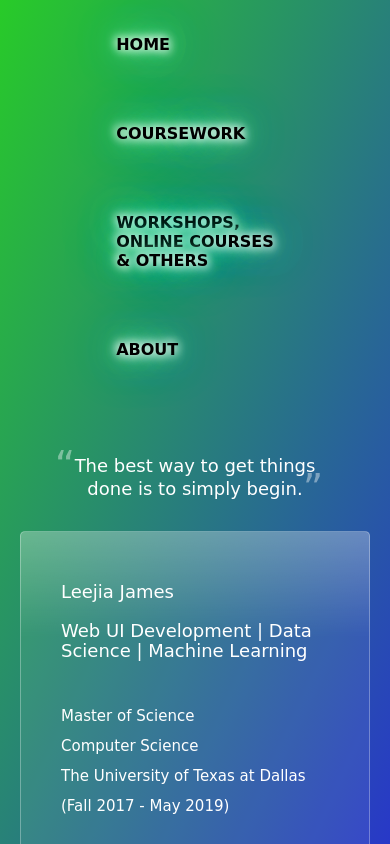
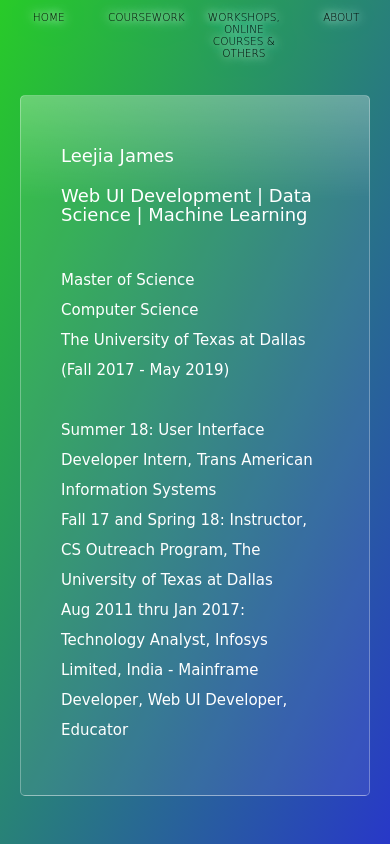
Before and after one commit to leejiaj/PersonalHomepage, an Angular app: page /home in a window 390 px wide. Shown: the top 844 px of the page. Built offline with nearby package versions, Linux system fonts and the light colour scheme.

Commit message:
changes for responsiveness

```diff
--- a/src/app/app.component.html
+++ b/src/app/app.component.html
@@ -3,15 +3,12 @@
     <nav class="neon_text">
       <a routerLink="/home">HOME</a>
       <a routerLink="/coursework">COURSEWORK</a>
-      <a routerLink="/recent">WORKSHOPS, <br> ONLINE COURSES <br> & OTHERS</a>
+      <a routerLink="/recent">WORKSHOPS, ONLINE COURSES & OTHERS</a>
       <a routerLink="/about">ABOUT</a>
     </nav>
   </div>
   <div class="maincontent">
     <!-- <a href="#" class="logo"><span>Leejia James</span></a> -->
-    <blockquote>
-      The best way to get things done is to simply begin.
-    </blockquote>
     <router-outlet></router-outlet>
   </div>
 </div>
--- a/src/app/app.component.scss
+++ b/src/app/app.component.scss
@@ -1,21 +1,54 @@
+$color_two: #fff;
+
 .content{
     display: flex;
     flex-direction: row;
 }
 
 .sidenav{
-    float: left;
-    flex: 15%;
+    // float: left;
+    // flex: 15%;
     position: fixed;
-    margin-top: 100px;
+    width: 100%;
+    // margin-top: 100px;
 }
 
 .maincontent{
-    margin-left: 200px;
-    margin-top: 50px;
-    float: right;
-    flex: 70%;
+    // margin-left: 200px;
+    margin-top: 5em;
+    width: 100%;
+    // float: right;
+    // flex: 70%;
 }
+
+nav {
+    text-align: justify;
+    display: flex;
+    flex-direction: row;
+
+    a {
+        padding: 1em;
+        text-decoration: none !important;
+        margin: 1em;
+        display: inline-block;
+        color: rgb(0, 0, 0);
+        font-weight: 300;
+        // font-family: cursive;
+        font-family: 'Comic Sans MS','Chiller',Verdana;
+        font-size: 16px;
+        width: 25%;
+        text-align: center;
+      }
+
+    a:hover {
+      color: $color_two;
+    }
+
+    a.active {
+    color: $color_two;
+    }
+
+  }
 
 @media (max-width: 768px) {
     .content{
@@ -23,13 +56,27 @@
         flex-direction: column;
     }
     .sidenav{
-        flex: 100%;
-        margin: auto;
-        position: relative;
+        // flex: 50%;
+        // max-width: 50%;
+        // flex-direction: column;
+        // margin: auto;
+        display: inline-flex;
+        // position: absolute;
+
+    }
+
+    nav {
+        a {
+            font-size: .7em;
+            margin: .5em;
+            padding: .5em;
+            // width: 25%;
+            // text-align: center;
+        }
     }
 
     .maincontent{
         margin-left: 0;
-        flex: 100%;
+        // flex: 100%;
     }
 }
--- a/src/app/coursework-detail/coursework-detail.component.scss
+++ b/src/app/coursework-detail/coursework-detail.component.scss
@@ -4,6 +4,7 @@
     float: left;
     text-align: justify;
     margin-left: 50px;
+    margin-top: 50px;
     line-height: 2em;
     // margin: 20px;
     // padding: 20px;
@@ -15,6 +16,7 @@
     float: right;
     text-align: justify;
     margin-right: 10px;
+    margin-top: 50px;
 }
 
 
--- a/src/app/home/home.component.html
+++ b/src/app/home/home.component.html
@@ -47,4 +47,8 @@
       </div>
     </div> -->
   </section>
+
+  <!-- <blockquote>
+    The best way to get things done is to simply begin.
+  </blockquote> -->
 </main>
--- a/src/app/home/home.component.scss
+++ b/src/app/home/home.component.scss
@@ -1,3 +1,6 @@
+
+$color_one: #50faab;
+$color_two: #fff;
 .homedesc {
     // background-color: white;
     // color: black;
@@ -20,3 +23,41 @@
     background: linear-gradient( rgba(255,255,255,.3), rgba(255,255,255,.07) 15% );
     border-radius: 5px;
   }
+
+  blockquote {
+    width: 75%;
+    margin: auto;
+    text-align: center;
+    line-height: 1.3em;
+    color: $color_two;
+    font-size: 1.2em;
+    position: relative;
+    border: 0px;
+    // transition: transform text-shadow 4s ease;
+  }
+
+  // blockquote::before{
+  //     content: '\201c';
+  //     font-size: 2.2em;
+  //     position: absolute;
+  //     margin-left: -20px;
+  //     color: rgba(255,255,255,.4)
+  // }
+
+  // blockquote::after{
+  //     content: '\201d';
+  //     font-size: 2.2em;
+  //     position: absolute;
+  //     // margin-right: 20px;
+  //     // bottom: -15px;
+  //     color: rgba(255,255,255,.4)
+  // }
+
+  // blockquote:hover{
+  //   // transform: scale(1.1,1.1);
+  //   text-shadow: -2px -2px 10px $color_two,
+  //   2px 2px 10px $color_two,
+  //   0 0 20px $color_one,
+  //   0 0 40px $color_one,
+  //   0 0 60px $color_one;
+  // }
--- a/src/app/mock-recent.ts
+++ b/src/app/mock-recent.ts
@@ -4,7 +4,7 @@ export const RECENTS: Recentstructure[] = [
 
     {
         id: 1,
-        title: 'Personal Homepage - Mid May - Mid June, 2018',
+        title: 'Personal Homepage - May 28 - June, 2018',
         description: 'This webpage is created using Angular 6. Thanks to Angular 6, git, GitHub and Heroku.',
         imageurl1: './assets/logoleejia.png',
         imageurl2: './assets/Tulips.jpg',
--- a/src/styles.scss
+++ b/src/styles.scss
@@ -27,32 +27,7 @@ body {
 }
 
 
-nav {
-  text-align: left;
-  display: flex;
-  flex-direction: column;
 
-  a {
-      padding: 5px 10px;
-      text-decoration: none !important;
-      margin: 30px;
-      display: inline-block;
-      color: rgb(0, 0, 0);
-      font-weight: 700;
-      // font-family: cursive;
-      font-family: 'Comic Sans MS','Chiller',Verdana;
-      font-size: 16px;
-    }
-
-  a:hover {
-    color: $color_two;
-  }
-
-  a.active {
-  color: $color_two;
-  }
-
-}
 
 // section {
 //   margin: 20px;
@@ -64,43 +39,7 @@ nav {
 //   border-radius: 34px;
 // }
 
-blockquote {
-	width: 75%;
-  margin: auto;
-  text-align: center;
-	line-height: 1.3em;
-  color: $color_two;
-  font-size: 1.2em;
-  position: relative;
-  border: 0px;
-  transition: transform text-shadow 4s ease;
-}
 
-blockquote::before{
-    content: '\201c';
-    font-size: 2.2em;
-    position: absolute;
-    margin-left: -20px;
-    color: rgba(255,255,255,.4)
-}
-
-blockquote::after{
-    content: '\201d';
-    font-size: 2.2em;
-    position: absolute;
-    // margin-right: 20px;
-    // bottom: -15px;
-    color: rgba(255,255,255,.4)
-}
-
-blockquote:hover{
-  transform: scale(1.1,1.1);
-  text-shadow: -2px -2px 10px $color_two,
-  2px 2px 10px $color_two,
-  0 0 20px $color_one,
-  0 0 40px $color_one,
-  0 0 60px $color_one;
-}
 
 .neon_text{
   text-shadow: -2px -2px 10px $color_two,
```
